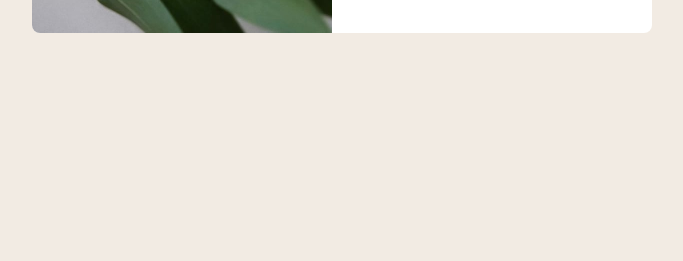
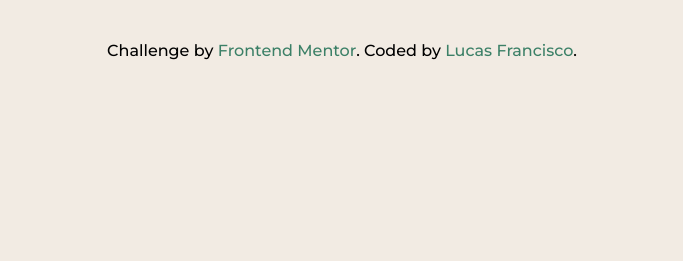
Before and after one commit to lbfrancisco/product-preview-component, a plain HTML site: page index.html in a window 1280 px wide. Shown: the part 539-800 px from the top of the page, without its empty margins (298-981 px from the left). Drawn offline with Linux system fonts and the light colour scheme.

Commit message:
feat(footer): add footer attribution

```diff
--- a/index.html
+++ b/index.html
@@ -30,10 +30,9 @@
       </div>
     </div>
   </main>
-
-  <!-- <div class="attribution">
+  <div class="attribution">
     Challenge by <a href="https://www.frontendmentor.io?ref=challenge" target="_blank">Frontend Mentor</a>.
-    Coded by <a href="#">Lucas Francisco</a>.
-  </div> -->
+    Coded by <a href="https://github.com/lbfrancisco" target="_blank">Lucas Francisco</a>.
+  </div>
 </body>
 </html>
--- a/style.css
+++ b/style.css
@@ -27,7 +27,7 @@ body * {
   background-color: white;
 
   max-width: 500px;
-  margin: calc(100% - 300px) auto;
+  margin: 64px auto;
   border-radius: 8px;
 }
 
@@ -103,6 +103,22 @@ button:hover {
   background-color: hsl(158, 36%, 17%);
 }
 
+.attribution {
+  text-align: center;
+  font-size: 1rem;
+  margin: 32px;
+}
+
+.attribution a {
+  font-size: 1rem;
+  color: var(--green-500);
+  text-decoration: none;
+}
+
+a:hover {
+  color: hsl(158, 36%, 17%);
+}
+
 @media (max-width: 532px) {
   #card {
     margin-inline: 16px;
@@ -114,7 +130,7 @@ button:hover {
     display: flex;
     flex-direction: row;
     max-width: 620px;
-    margin: 15vh auto;
+    margin: 64px auto;
   }
 
   .container {
```
